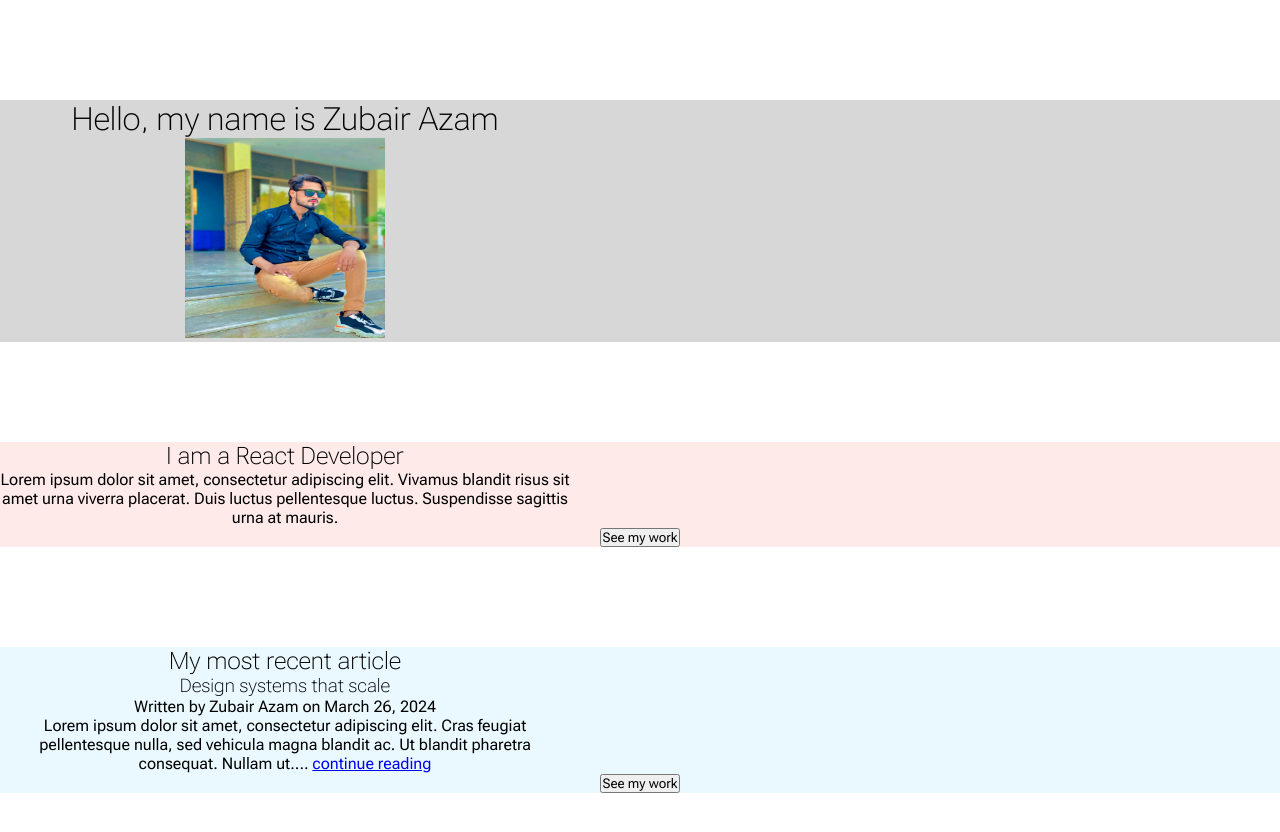
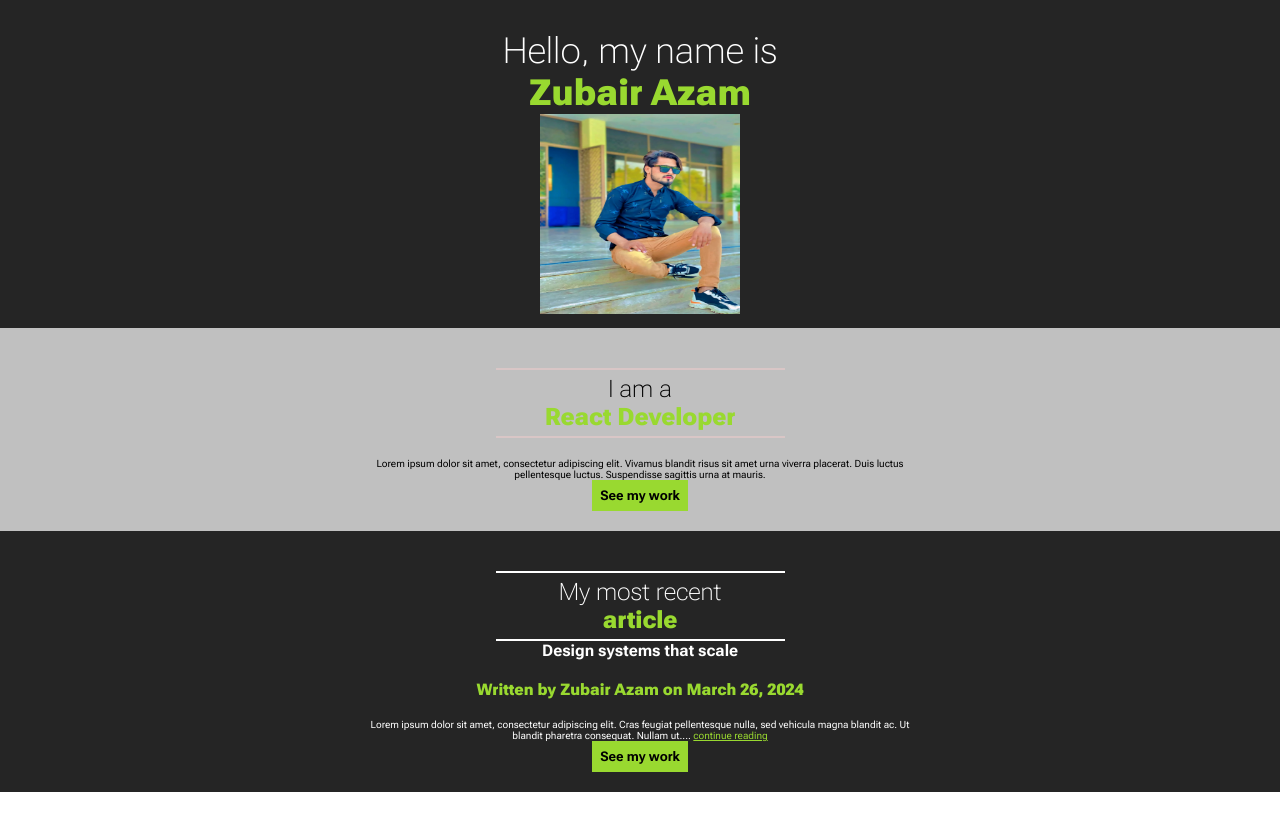
Before and after one commit to zubairazam123/WebAssignment, a plain HTML site: page index.html in a window 1280 px wide. After the commit the page ends 800 px from the top, so only its background shows below. Drawn offline with Linux system fonts and the light colour scheme.

Commit message:
Update Style.css

```diff
--- a/CSS/Style.css
+++ b/CSS/Style.css
@@ -1,8 +1,12 @@
-* {
+ * {
     font-family: "Roboto Flex", sans-serif;
     margin: 0;
     padding: 0;
-    box-sizing: border-box;
+    text-align: center;
+}
+
+.main-container {
+    margin-bottom: 0;
 }
 
 img {
@@ -12,38 +16,92 @@ img {
 
 .content-wrapper {
     width: 570px;
+    margin: auto;
 }
 
-.header, .about-me, .articles {
-    text-align: center;
-    margin-top: 100px;
-    margin-bottom: 100px ;
+div > h1 {
+    font-size: 36px;
+    font-weight: lighter;
+    margin-top: 20px;
+}
+
+.about-me .content-wrapper h2 {
+    font-size: 24px;
+    font-weight: lighter;
+    margin-top: 20px;
+    border-top: 2px solid rgba(219, 199, 199, 0.952);
+    border-bottom: 2px solid rgba(219, 199, 199, 0.952);
+    display: inline-block;
+    padding: 5px 2px;
+    width: 50%;
+
+}
+
+ .articles .content-wrapper h2 {
+    font-size: 24px;
+    font-weight: lighter;
+    margin-top: 20px;
+    border-top: 2px solid white;
+    border-bottom: 2px solid white;
+    display: inline-block;
+    padding: 5px 2px;
+    width: 50%;
+}
+div article > h3 {
+    font-size: 16px;
+    font-weight: bold;
+    margin-bottom: 20px;
+}
+
+section div h2 span,
+article span,
+header div h1 span {
+    font-weight: 900;
+    display: block;
+    color: #99d930
+}
+
+
+
+body {
+    font-size: 16px;
+}
+
+p {
+    font-size: 10px;
+    margin-top: 20px;
 }
 
 .header {
-    background-color: #D7D7D7;
+    background-color: #252525;
+    color: #fff;
+    padding: 10px;
 }
 
 .about-me {
-    background-color: #FFEAEA;
+    background-color: silver;
+    padding: 20px;
 }
 
 .articles {
-    background-color: #EAF9FF;
+    background-color: #252525;
+    color: #fff;
+    padding: 20px;
 }
 
-.header > .content-wrapper > h1 {
-    font-weight: lighter;
+button{
+    padding: 8px;
+    border: 0;
+    font-weight: bold;
+    background-color: #99d930
 }
-section > div > h2 {
-    font-weight: lighter;
+button:hover{
+    padding: 8px;
+    border: 0;
+    font-weight: bold;
+    color: white;
+    background-color:black;
 }
-
-.articles > .content-wrapper > article > h3 {
-    font-weight: lighter;
+a{
+    color: #99d930;
 }
-
-p {
-    font-size: 16px;
-
-}
```
